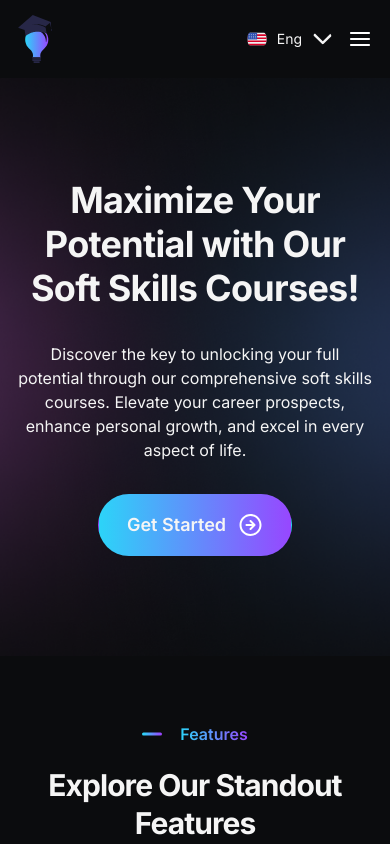
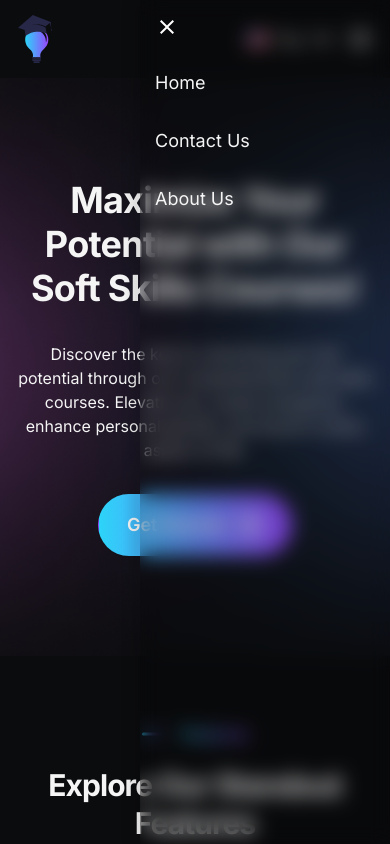
Before and after one commit to MUJAHID-WEB/Metricalo-Task, a plain HTML site: page index.html in a window 390 px wide. Both pictures are taken after a click on the link 360 px from the left and 39 px from the top of the page. Shown: the top 844 px of the page. Drawn offline with Linux system fonts and the light colour scheme.

Commit message:
menu fixed

```diff
--- a/assets/css/main.css
+++ b/assets/css/main.css
@@ -164,8 +164,28 @@ nav {
 }
 
 .mobilemenu{
+	position: fixed;
+	top: 0;
+	right: 0;
+	height: 100vh;
+	width: 250px;
+	z-index: 999;
+	background-color: rgba(0, 0, 0, 0.2);
+	backdrop-filter: blur(10px);
+	box-shadow: -10px 0 10px rgba(0, 0, 0, 0.1);
+
 	display: none;
+	flex-direction: column;
+	align-items: flex-start;
+	justify-content: flex-start;
+
 }
+
+.mobilemenu a{
+	width: 100%;
+	padding: 15px;
+}
+
 
 
 .nav-btn {
--- a/assets/css/responsive.css
+++ b/assets/css/responsive.css
@@ -1,5 +1,5 @@
 @media screen and (max-width:1439px) {
-	.feature-card {
+.feature-card {
 		width: auto;
 	}
 
@@ -97,7 +97,7 @@
 	}
 
 
-	.feature-card {
+	.feature-card{
 		width: 100%;
 		height: auto;
 		padding: 24px;
@@ -259,7 +259,7 @@
 
 
 
-	.feature-card {
+.feature-card {
 		width: 343px;
 		height: auto;
 		padding: 24px;
--- a/index.html
+++ b/index.html
@@ -40,11 +40,14 @@
           <img src="./assets/images/arrow-down.svg" />
         </div>
 
-          <a class="menu-mobile">
+          <a onclick=showSidebar() class="menu-mobile">
             <img  src="./assets/images/menu.svg" />
           </a>
 
-          <div class="mobilemenu" id="mobilemenu">
+          <div class="mobilemenu">
+            <a onclick=hideSidebar() class="menu-close">
+              <img  src="./assets/images/close.svg" />
+            </a>
             <a href="#home">Home</a>
             <a href="#contact">Contact Us</a>
             <a href="#about">About Us</a>
@@ -327,6 +330,17 @@
 
     <!--Custom JS-->
     <script src="assets/js/custom.js"></script>
+    <script>
+      function showSidebar(){
+        const sidebar = document.querySelector('.mobilemenu')
+        sidebar.style.display = 'flex'
+      }
+
+      function hideSidebar(){
+        const sidebar = document.querySelector('.mobilemenu')
+        sidebar.style.display = 'none'
+      }
+    </script>
 
   </body>
 </html>
```
Also changed, not shown: assets/images/close.svg (added), 1 other file.
